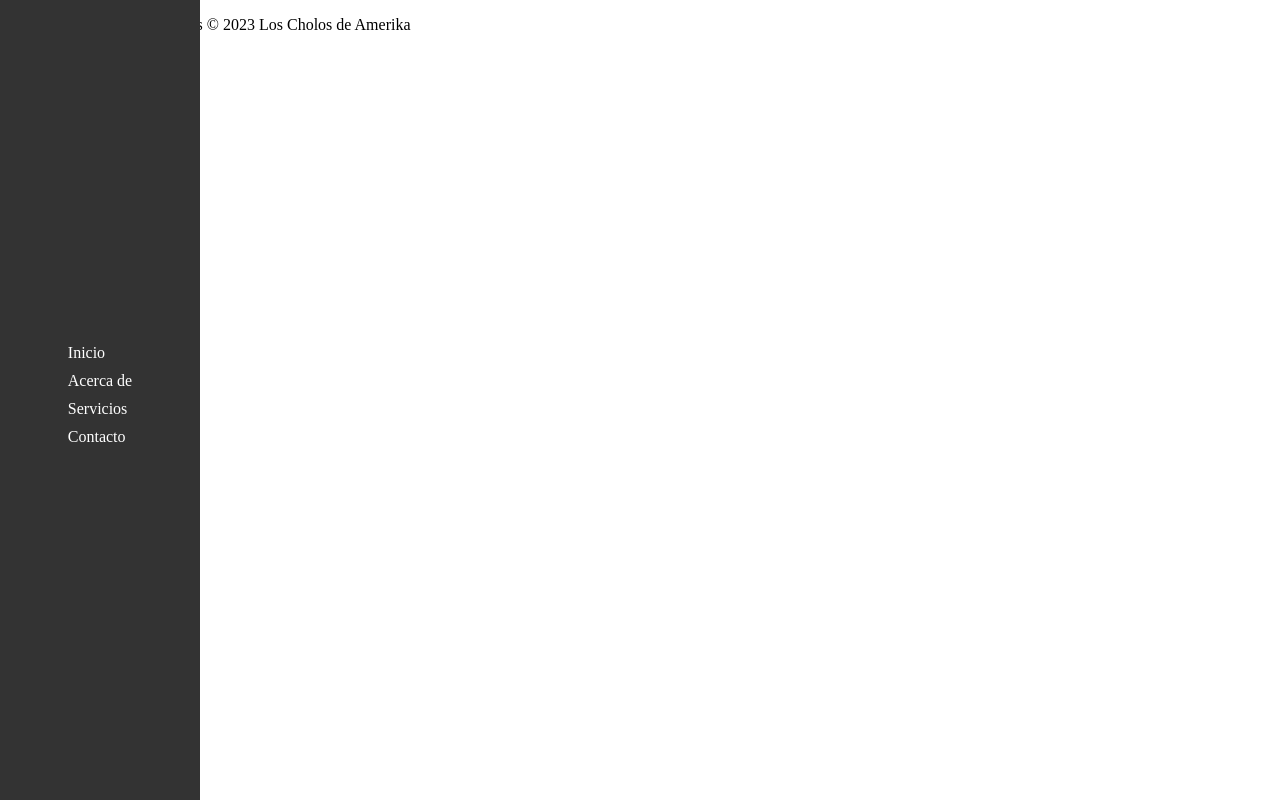
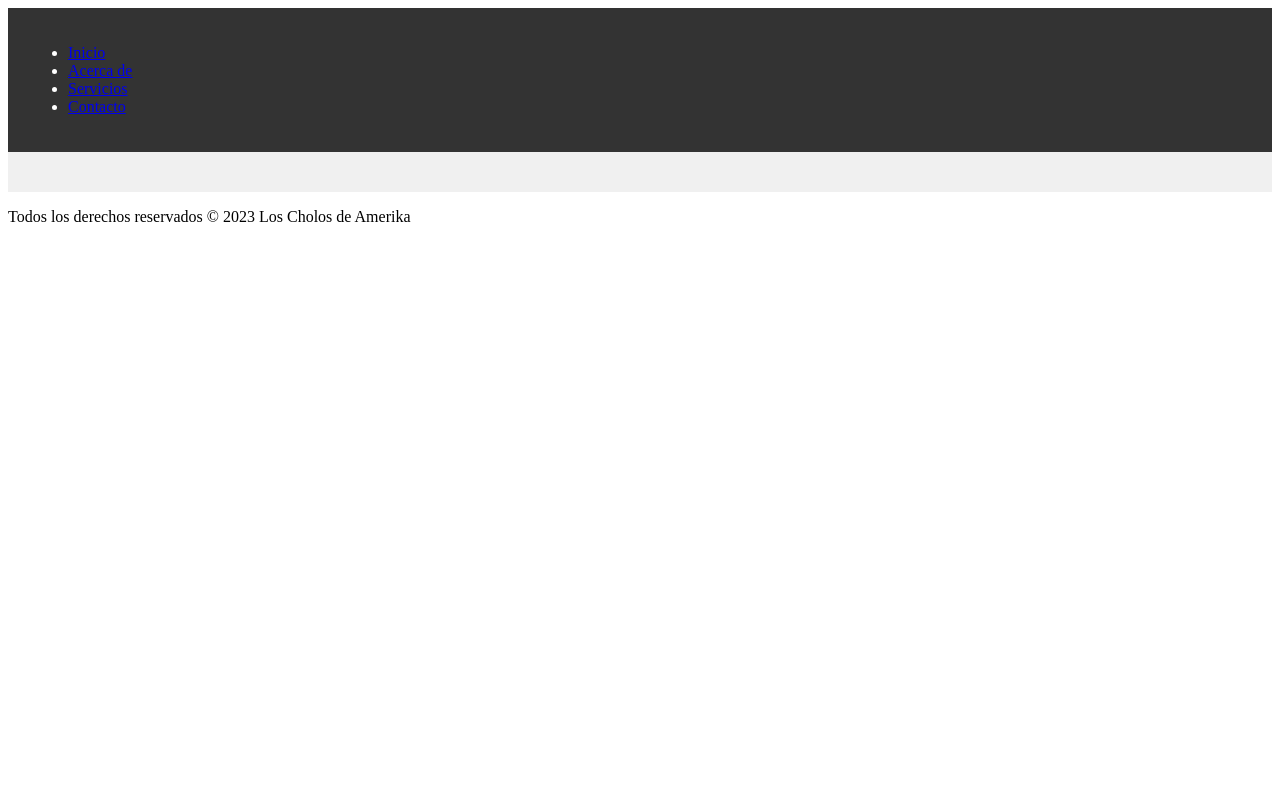
Before and after one commit to jairoandresg32/loscholosdeamerika, a plain HTML site: page index.html in a window 1280 px wide. Drawn offline with Linux system fonts and the light colour scheme.

Commit message:
prueba 2 para menu lateral

```diff
--- a/css/styles.css
+++ b/css/styles.css
@@ -1,32 +1,18 @@
+.container {
+    display: grid;
+    grid-template-columns: 200px 1fr;
+    /* Primera columna de 200px, segunda columna con espacio disponible */
+    gap: 20px;
+    /* Espacio entre columnas */
+}
+
 .menu {
-    position: fixed;
-    top: 0;
-    left: 0;
-    width: 200px;
-    height: 100vh;
     background-color: #333;
     color: white;
-    display: flex;
-    flex-direction: column;
-    justify-content: center;
-    align-items: center;
-}
-
-.menu ul {
-    list-style: none;
-    padding: 0;
-}
-
-.menu li {
-    margin-bottom: 10px;
-}
-
-.menu a {
-    text-decoration: none;
-    color: white;
+    padding: 20px;
 }
 
 .secciones {
-    margin-left: 220px;
-    /* Ajusta el margen izquierdo para dejar espacio para el menú */
+    background-color: #f0f0f0;
+    padding: 20px;
 }
--- a/index.html
+++ b/index.html
@@ -7,6 +7,7 @@
         <link rel="stylesheet" href="css/styles.css">
 </head>
 <body>
+    <div>
         <div class="menu">
             <ul>
                 <li><a href="#incio">Inicio</a></li>
@@ -29,6 +30,7 @@
 
             </section>
         </div>
+    </div>
     <footer>
         <p>Todos los derechos reservados &copy; 2023 Los Cholos de Amerika</p>
     </footer>
```
Lines whose indentation alone changed are shown as unchanged.
